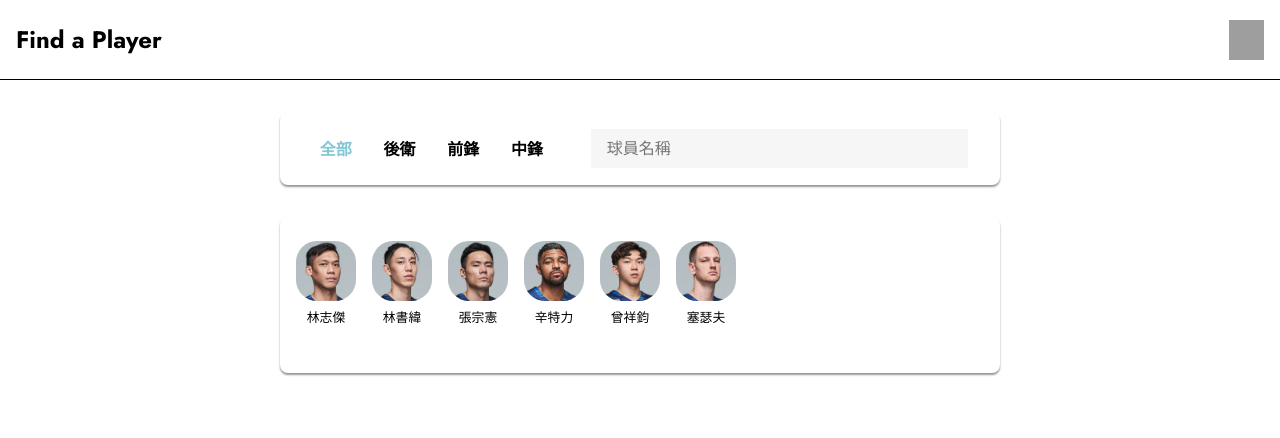
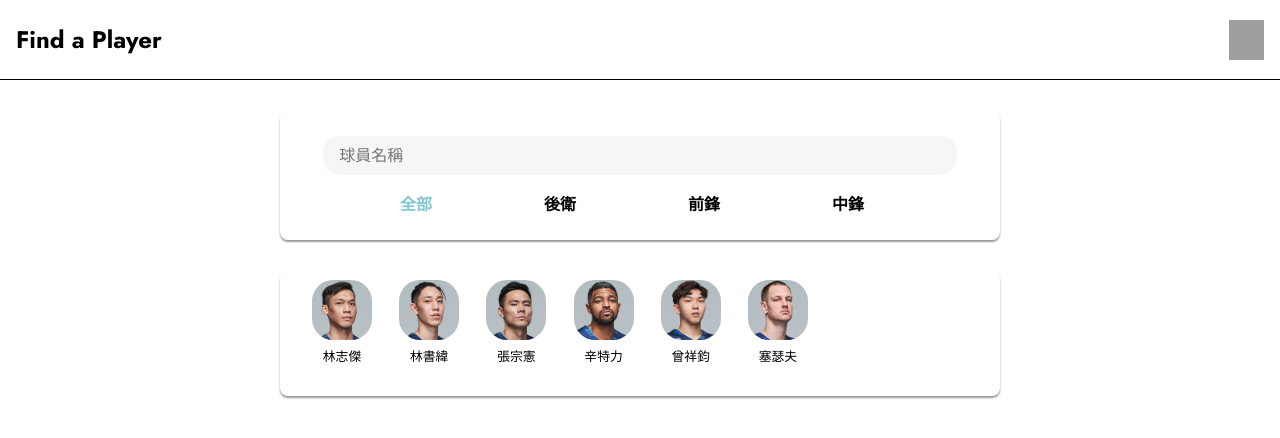
Before and after one commit to Furxx2000/Vue-Find-Players, a Vue app: page /players in a window 1280 px wide. Shown: the top 438 px of the page. Built offline with nearby package versions, Linux system fonts and the light colour scheme; grey boxes are pictures that could not be loaded.

Commit message:
調整成手機版格式

```diff
--- a/src/components/players/PlayersFilter.vue
+++ b/src/components/players/PlayersFilter.vue
@@ -60,9 +60,12 @@ export default {
 section {
   display: flex;
   align-items: center;
+  flex-direction: column-reverse;
+  margin-top: 1rem;
 }
 
 ul {
+  width: 100%;
   padding: 0 1rem;
   display: flex;
   justify-content: space-evenly;
@@ -84,14 +87,14 @@ ul {
 }
 
 form {
+  width: 90%;
   flex-grow: 2;
-  padding-right: 1.5rem;
 
   input {
     width: 100%;
     border: none;
     padding: 0.5rem 0.5rem 0.5rem 1rem;
-    border-radius: 2px 0 0 2px;
+    border-radius: 1rem;
     font-size: 16px;
     font-family: inherit;
     outline: none;
--- a/src/pages/players/PlayersList.vue
+++ b/src/pages/players/PlayersList.vue
@@ -1,4 +1,5 @@
 <template>
+  <main>
     <section>
       <players-filter
         @search-term="updateSearch"
@@ -20,6 +21,7 @@
         </ul>
       </base-card>
     </section>
+  </main>
 </template>
 
 <script>
@@ -86,11 +88,11 @@ export default {
 
 <style lang="scss" scoped>
 ul {
-  max-width: 705px;
-  padding: 0;
-  display: flex;
-  justify-content: flex-start;
+  padding: 0 1rem;
+  display: inline-flex;
   align-items: center;
   flex-wrap: wrap;
+  gap: 0.7rem;
+  margin: 0;
 }
 </style>
```
Lines whose indentation alone changed are shown as unchanged.
